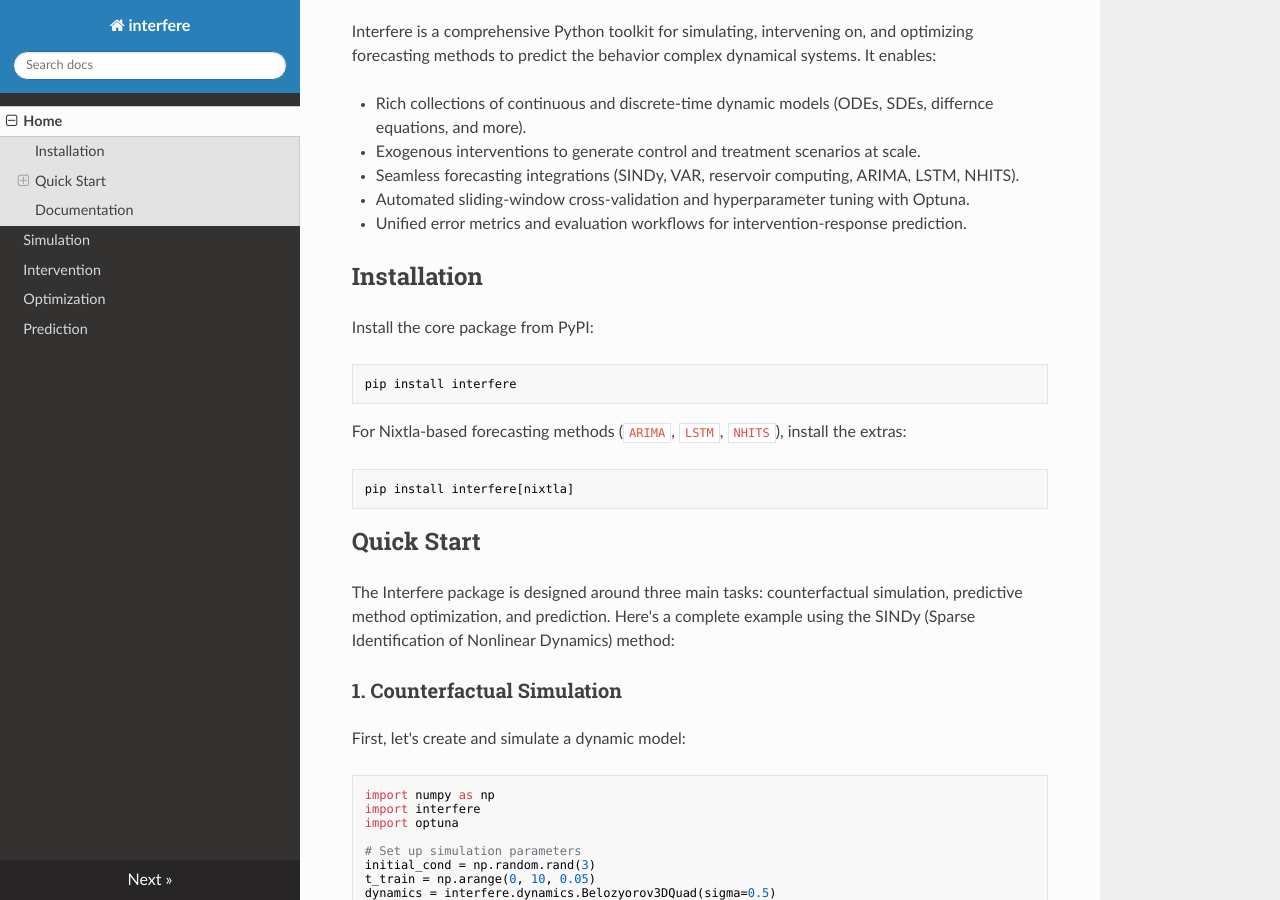
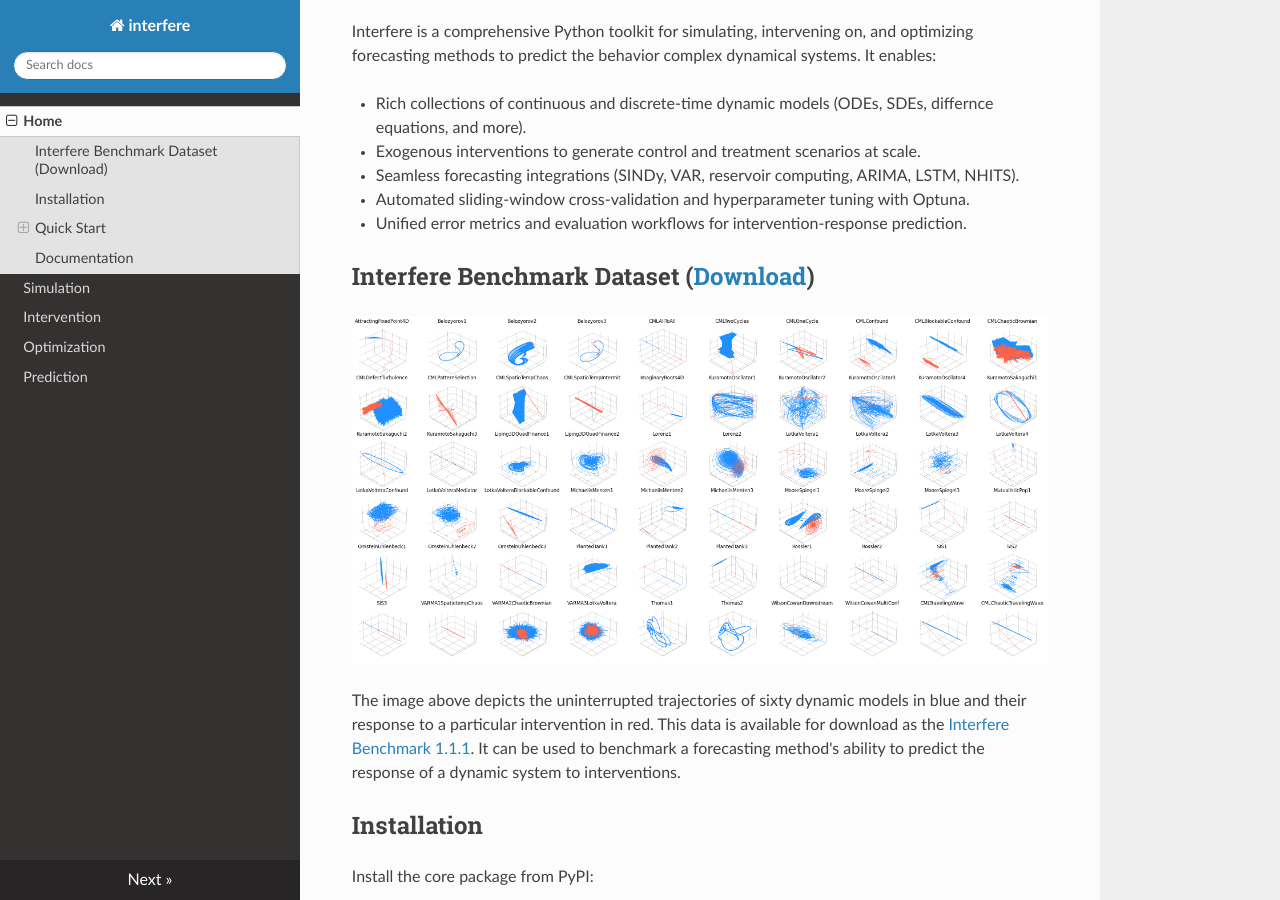
Before and after one commit to djpasseyjr/interfere, an MkDocs documentation site: the page built from docs/index.md, in a window 1280 px wide and 900 px high, scrolled down 225 px. Built offline with MkDocs 1.6.1, drawn with Linux system fonts in a browser that asks for light colours; nearby versions of some CDN libraries.

Commit message:
Add benchmark to docs

```diff
--- a/docs/index.md
+++ b/docs/index.md
@@ -9,7 +9,19 @@
 - Exogenous interventions to generate control and treatment scenarios at scale.
 - Seamless forecasting integrations (SINDy, VAR, reservoir computing, ARIMA, LSTM, NHITS).
 - Automated sliding-window cross-validation and hyperparameter tuning with Optuna.
-- Unified error metrics and evaluation workflows for intervention-response prediction.
+- Unified error metrics and evaluation workflows for intervention-response
+  prediction.
+
+## Interfere Benchmark Dataset ([Download](https://drive.google.com/file/d/19_Ha-D8Kb1fFJ_iECU62eawbeuCpeV_g/view?usp=sharing))
+
+![Sixty dynamic systems and intervention responses.](images/sixty_models.png)
+
+The image above depicts the uninterrupted trajectories of sixty dynamic models
+in blue and their response to a particular intervention in red. This data is
+available for download as the [Interfere Benchmark
+1.1.1](https://drive.google.com/file/d/19_Ha-D8Kb1fFJ_iECU62eawbeuCpeV_g/view?usp=sharing).
+It can be used to benchmark a forecasting method's ability to predict the
+response of a dynamic system to interventions.
 
 ## Installation
 
```
Also changed, not shown: README.md (+10 -0 lines).
